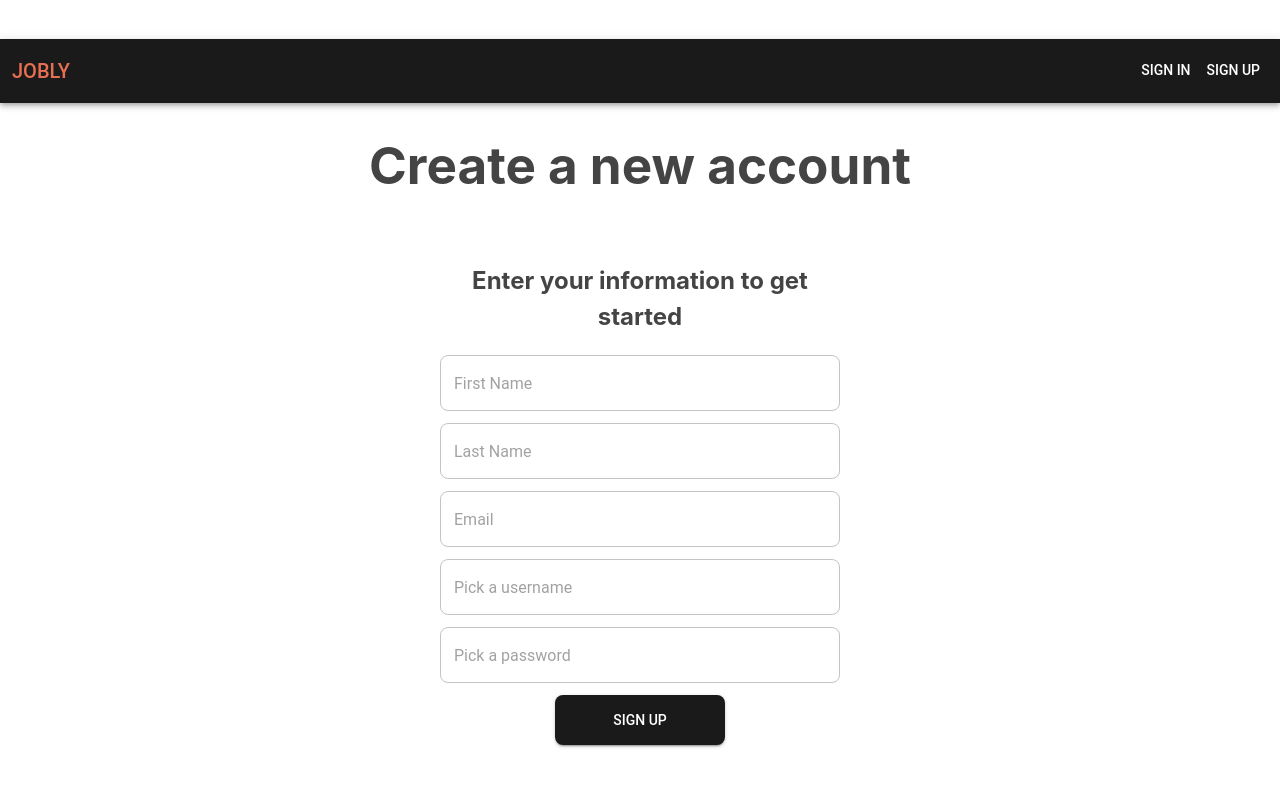
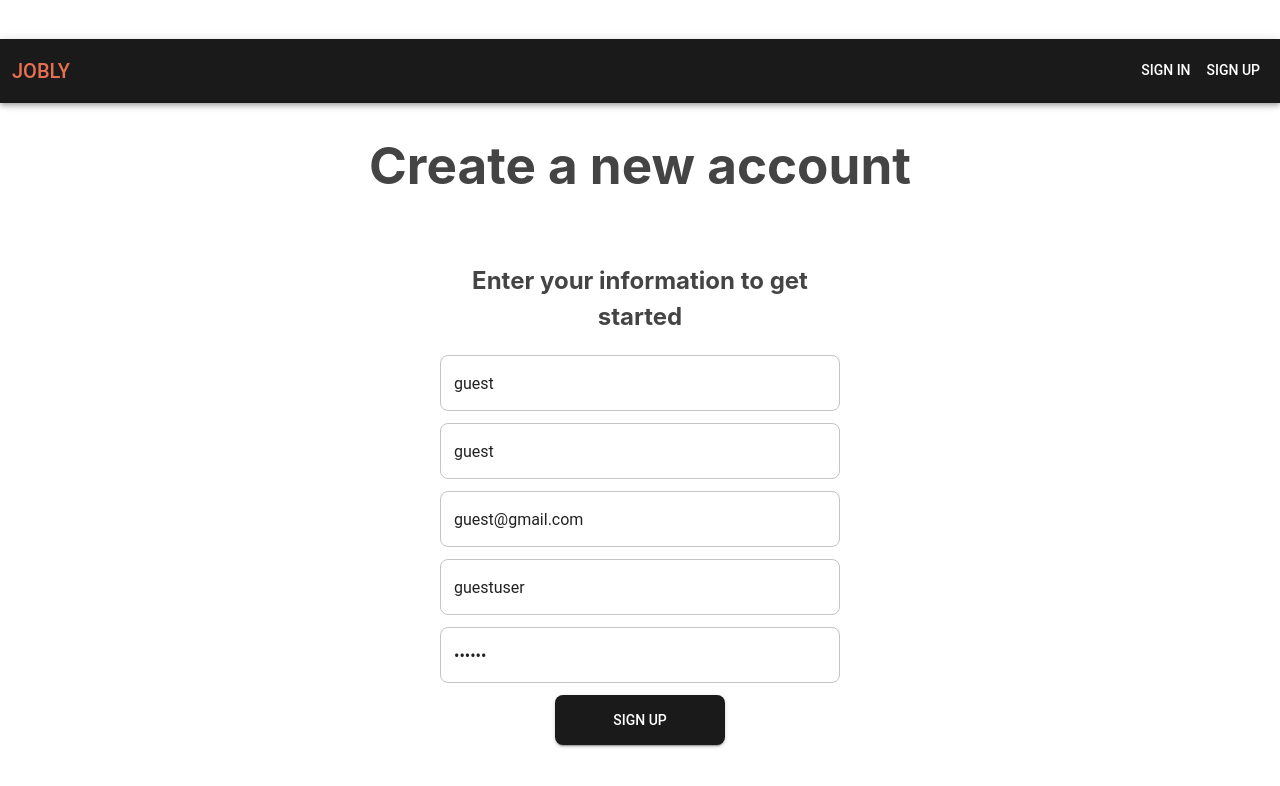
Before and after one commit to ksingletary/reactjobly-frontend, a React (Vite) app: page /signup in a window 1280 px wide. Shown: the top 786 px of the page. Built offline with nearby package versions, Linux system fonts and the light colour scheme; no server answers.

Commit message:
login/signup errors

```diff
--- a/src/pages/Signup.jsx
+++ b/src/pages/Signup.jsx
@@ -7,21 +7,21 @@ const Signup = () => {
   const { signupFormSubmit } = useContext(UserContext);
 
   // Prefilled form fields for dev convenience.
-  // const INITIAL_FORM_DATA ={
-  //     firstName:'keith',
-  //     lastName:'singletary',
-  //     email:'keith@gmail.com',
-  //     username:'keithsing',
-  //     password:'123456'
-  // }
+  const INITIAL_FORM_DATA ={
+      firstName:'guest',
+      lastName:'guest',
+      email:'guest@gmail.com',
+      username:'guestuser',
+      password:'123456'
+  }
   // Use this version of initial data for prod
-  const INITIAL_FORM_DATA = {
-    firstName: "",
-    lastName: "",
-    email: "",
-    username: "",
-    password: "",
-  };
+  // const INITIAL_FORM_DATA = {
+  //   firstName: "",
+  //   lastName: "",
+  //   email: "",
+  //   username: "",
+  //   password: "",
+  // };
 
   const [formData, setFormData] = useState(INITIAL_FORM_DATA);
 
```
